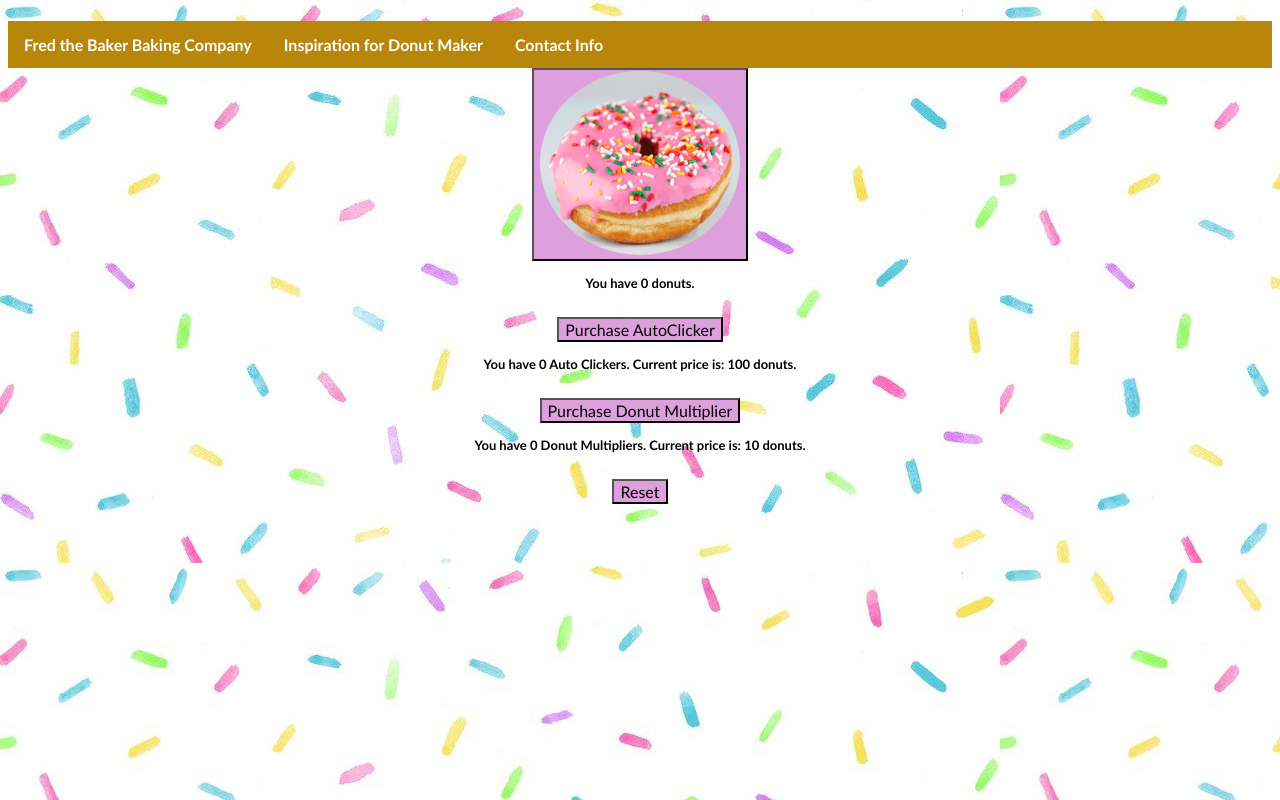
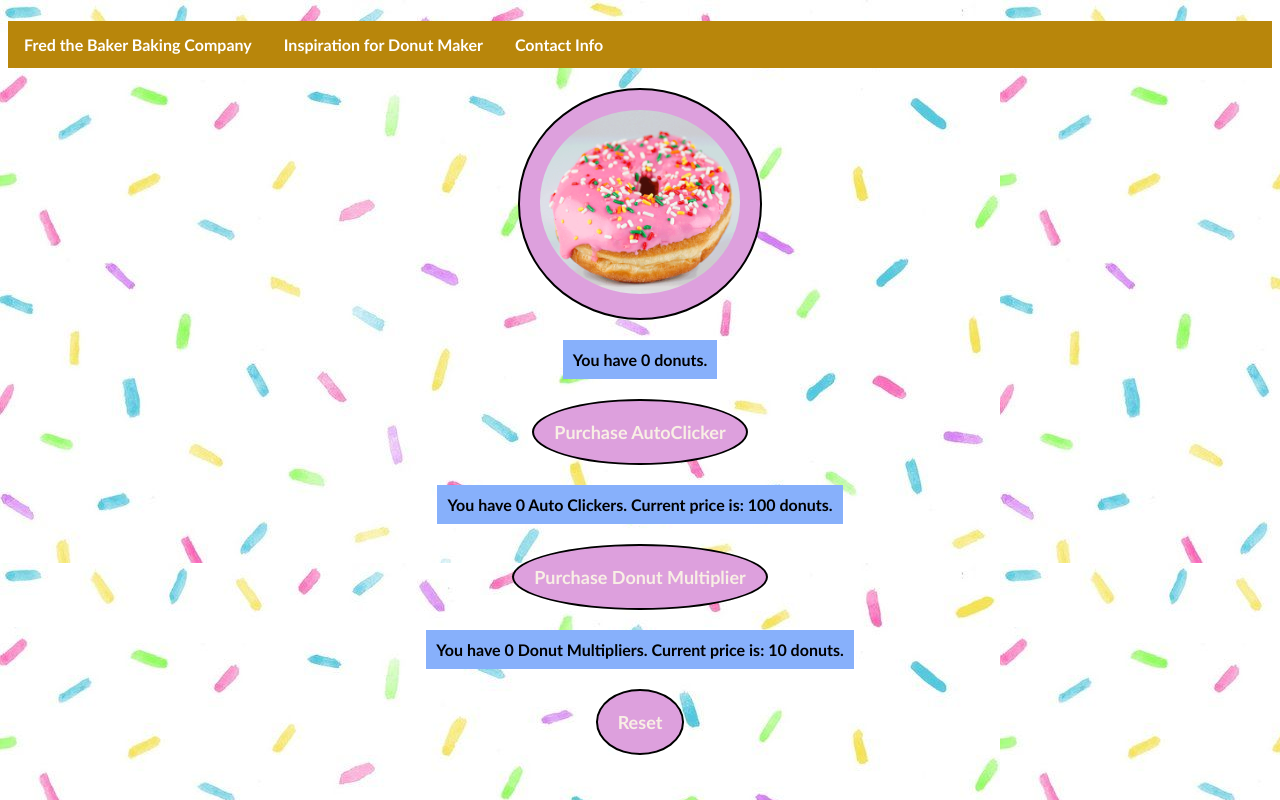
Before and after one commit to cheyenneabel/donut-maker, a website built with Parcel: page index.html in a window 1280 px wide. Built offline with nearby package versions, Linux system fonts and the light colour scheme.

Commit message:
styling changes

```diff
--- a/style.css
+++ b/style.css
@@ -54,7 +54,12 @@ li.dropdown {
 }
 
 p {
-    font-size: small;
+    font-size: medium;
+    background-color: rgb(135, 176, 251);
+    padding: 10px;
+    width: fit-content;
+    margin:auto;
+
 }
 
 img {
@@ -62,13 +67,25 @@ img {
 }
 button {
     background-color: plum;
-    font-size: medium;
+    font-size: large;
     font-family: 'Gill Sans', 'Gill Sans MT', Calibri, 'Trebuchet MS', sans-serif;
+    margin-top: 20px;
+    margin-bottom: 20px;
+    padding: 20px;
+    border-style: solid;
+    border-radius: 50%;
+    color:rgb(248, 239, 228);
+    font-weight: bold;
 }
+
 
 .container {
     text-align: left;
     font-size: medium;
+    box-sizing: border-box;
+    display: flex;
+    flex-direction: column;
+    justify-content: center;
 }
 
 body {
```
Also changed, not shown: index.html (+0 -2 lines).
